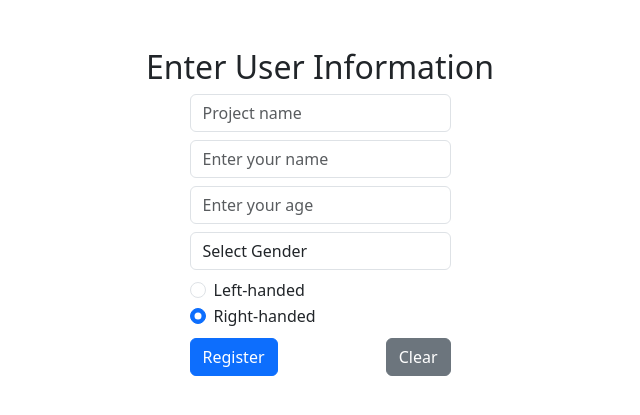
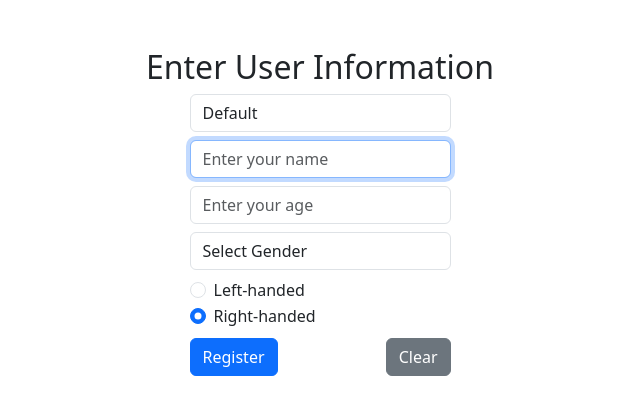
Before and after one commit to arayabrain/multiagent-bmi-webui-collab, a FastAPI app: page /register in a window 1280 px wide. Shown: the top 415 px of the page, without its empty margins (320-960 px from the left). Run offline with FastAPI, Linux system fonts and the light colour scheme; data that the repository does not hold is empty; parts of the project's set-up code (start-up, migrations or seed data) failed here and were passed over.

Commit message:
Set Project name field as Default, autofocus directly on user name to skip it

```diff
--- a/app/templates/register.html
+++ b/app/templates/register.html
@@ -19,9 +19,9 @@
             <div class="col-md-3">
                 <form id="userinfoForm">
                     <input type="text" class="form-control mb-2" name="project-name" placeholder="Project name" required
-                    autocomplete="projectName">
+                    autocomplete="projectName" value="Default">
                     <input type="text" class="form-control mb-2" name="name" placeholder="Enter your name" required
-                        autocomplete="name">
+                        autocomplete="name" autofocus>
                     <input type="number" class="form-control mb-2" name="age" min="0" placeholder="Enter your age"
                         required autocomplete="age">
                     <select class="form-control mb-2" name="gender" required>
```
